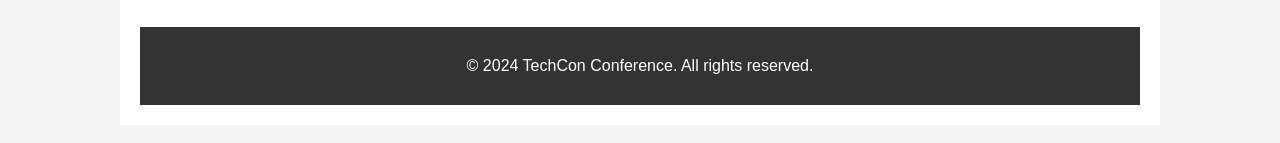
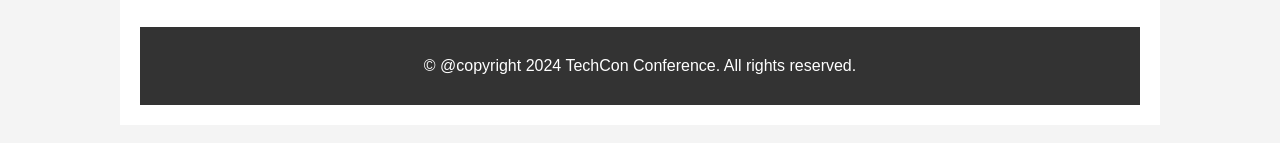
Before and after one commit to tobeanunagba/TechCon_HTML, a plain HTML site: page techcon_website/schedule.html in a window 1280 px wide. Shown: the part 601-744 px from the top of the page. Drawn offline with Linux system fonts and the light colour scheme.

Commit message:
Update schedule.html

```diff
--- a/techcon_website/schedule.html
+++ b/techcon_website/schedule.html
@@ -71,7 +71,7 @@
         </table>
 
     <footer>
-        <p>&copy; 2024 TechCon Conference. All rights reserved.</p>
+        <p>&copy; @copyright 2024 TechCon Conference. All rights reserved.</p>
     </footer>
 
 </body>
```
